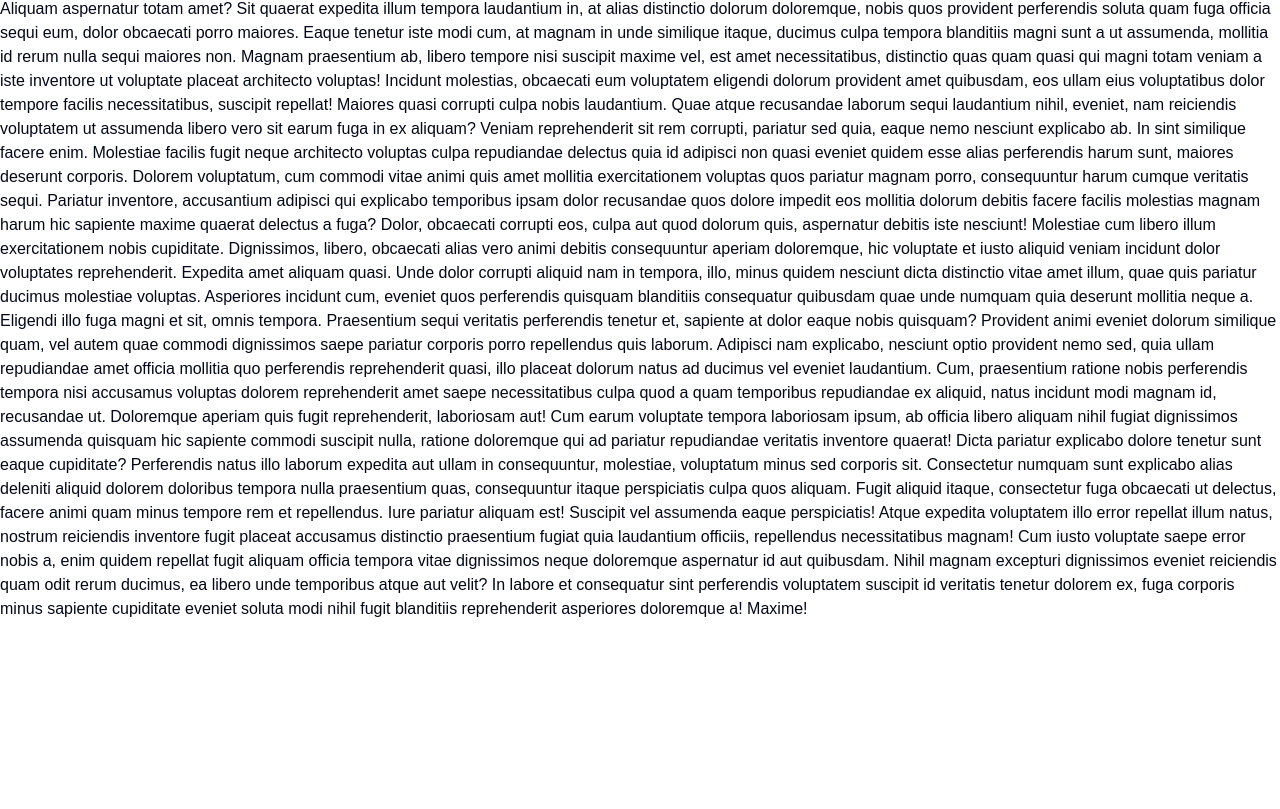
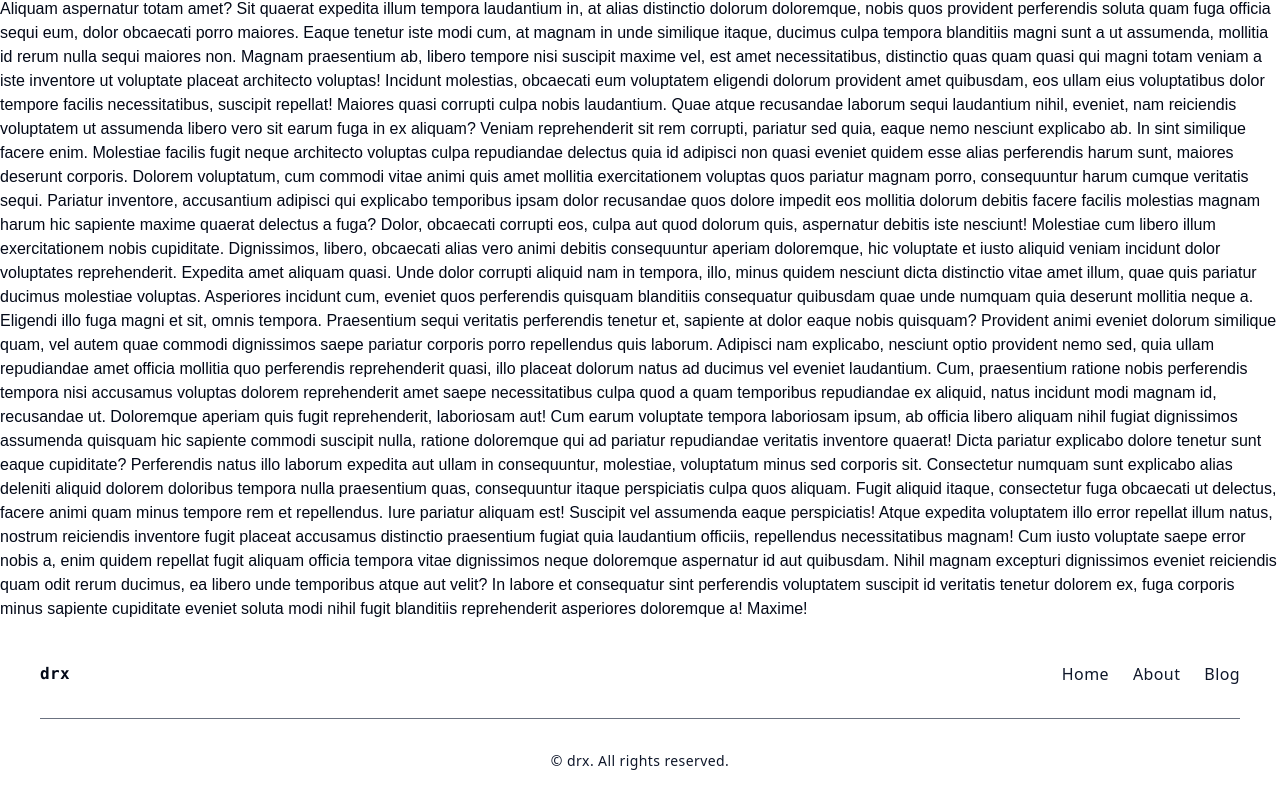
Before and after one commit to druxvh/mdx-blog, a Next.js app: page / in a window 1280 px wide. Shown: the part 595-1404 px from the top of the page. Before the commit the page ends 1216 px from the top, so only its background shows below. Built offline with nearby package versions, Linux system fonts and the light colour scheme.

Commit message:
add: footer component

```diff
--- a/app/layout.tsx
+++ b/app/layout.tsx
@@ -4,6 +4,7 @@ import "./globals.css";
 import SiteConfig from "./config/site";
 import Navbar from "../components/Navbar";
 import { ThemeProvider } from "@/components/theme-provider";
+import Footer from "@/components/Footer";
 
 const geistSans = Geist({
   variable: "--font-geist-sans",
@@ -42,6 +43,7 @@ export default function RootLayout({
         >
           <Navbar />
           {children}
+          <Footer />
         </ThemeProvider>
       </body>
     </html>
--- /dev/null
+++ b/components/Footer.tsx
@@ -0,0 +1,41 @@
+import navLinks from "@/constants/navLinks";
+import Link from "next/link";
+
+const Footer = () => {
+  return (
+    <footer className="py-10 px-10 font-sans tracking-wide">
+      <div className="max-w-screen-xl mx-auto">
+        <div className="flex flex-wrap items-center md:justify-between max-md:flex-col gap-6">
+          <div>
+            <Link href={"/"} className="font-mono font-semibold">
+              drx
+            </Link>
+          </div>
+
+          <ul className="flex items-center justify-center flex-wrap gap-y-2 md:justify-end space-x-6">
+            {navLinks.map(
+              (link: { label: string; href: string }, index: number) => (
+                <li key={index}>
+                  <Link
+                    href={link.href}
+                    className="text-slate-900 dark:text-gray-300 hover:underline text-base"
+                  >
+                    {link.label}
+                  </Link>
+                </li>
+              )
+            )}
+          </ul>
+        </div>
+
+        <hr className="my-8 border-gray-500" />
+
+        <p className="text-center text-slate-900 dark:text-gray-300 text-sm font-medium">
+          © drx. All rights reserved.
+        </p>
+      </div>
+    </footer>
+  );
+};
+
+export default Footer;
```
